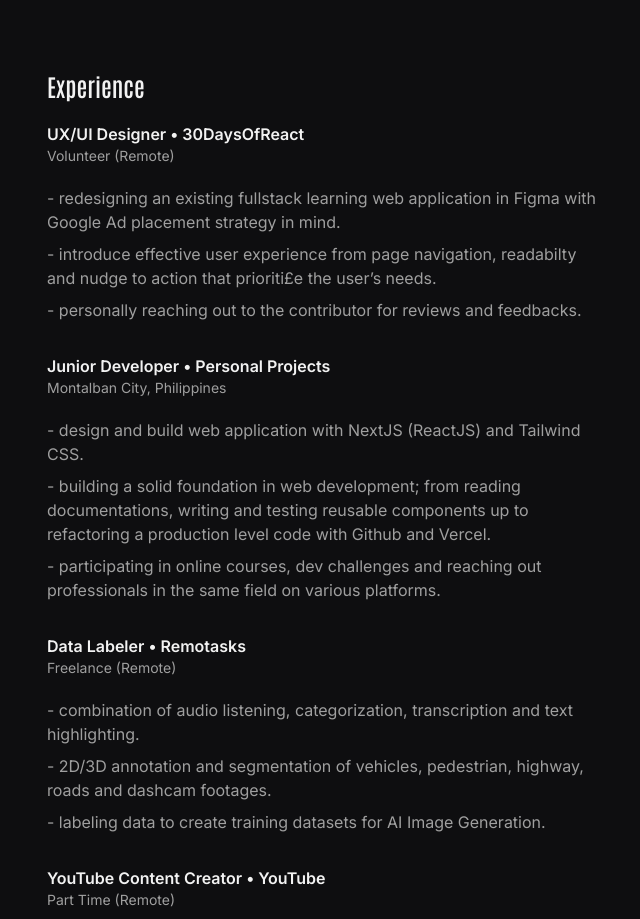
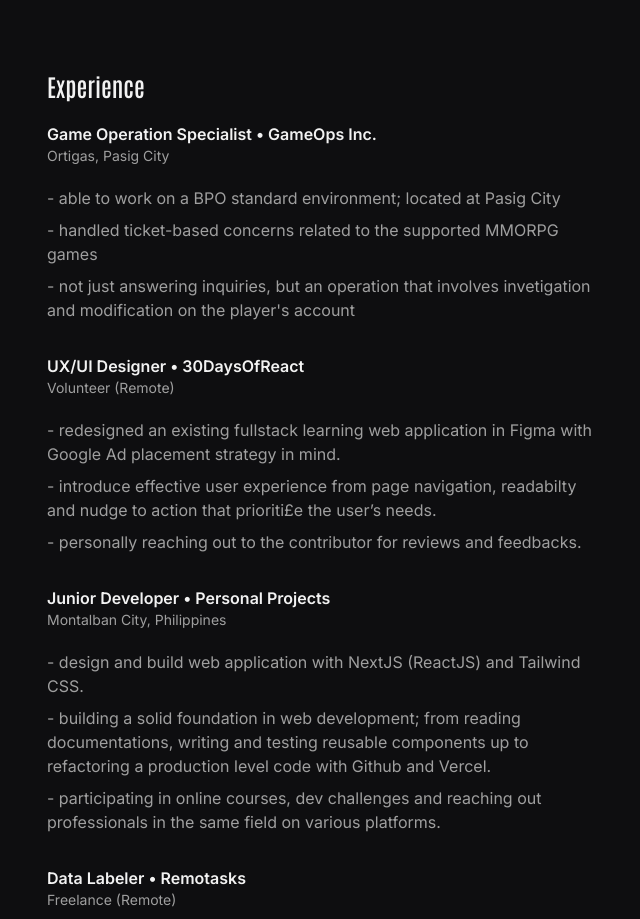
Before and after one commit to Imjoma/portfolio2-2024, a Next.js app: page / in a window 1280 px wide. Shown: the part 800-1719 px from the top of the page, without its empty margins (593-1233 px from the left). Built offline with nearby package versions, Linux system fonts and the light colour scheme.

Commit message:
Update experience.js

```diff
--- a/constants/experience.js
+++ b/constants/experience.js
@@ -1,11 +1,22 @@
 export const experience = [
+   {
+    title: "Game Operation Specialist",
+    company: "GameOps Inc.",
+    location: "Ortigas, Pasig City",
+    range: "Nov. 2024 - Sept. 2025",
+    duties: [
+      "able to work on a BPO standard environment; located at Pasig City",
+      "handled ticket-based concerns related to the supported MMORPG games",
+      "not just answering inquiries, but an operation that involves invetigation and modification on the player's account",
+    ],
+  },
   {
     title: "UX/UI Designer",
     company: "30DaysOfReact",
     location: "Volunteer (Remote)",
-    range: "Aug. 2024 - Present",
+    range: "Aug. 2024 - Sept. 2024",
     duties: [
-      "redesigning an existing fullstack learning web application in Figma with Google Ad placement strategy in mind.",
+      "redesigned an existing fullstack learning web application in Figma with Google Ad placement strategy in mind.",
       "introduce effective user experience from page navigation, readabilty and nudge to action that prioriti£e the user’s needs.",
       "personally reaching out to the contributor for reviews and feedbacks.",
     ],
```
